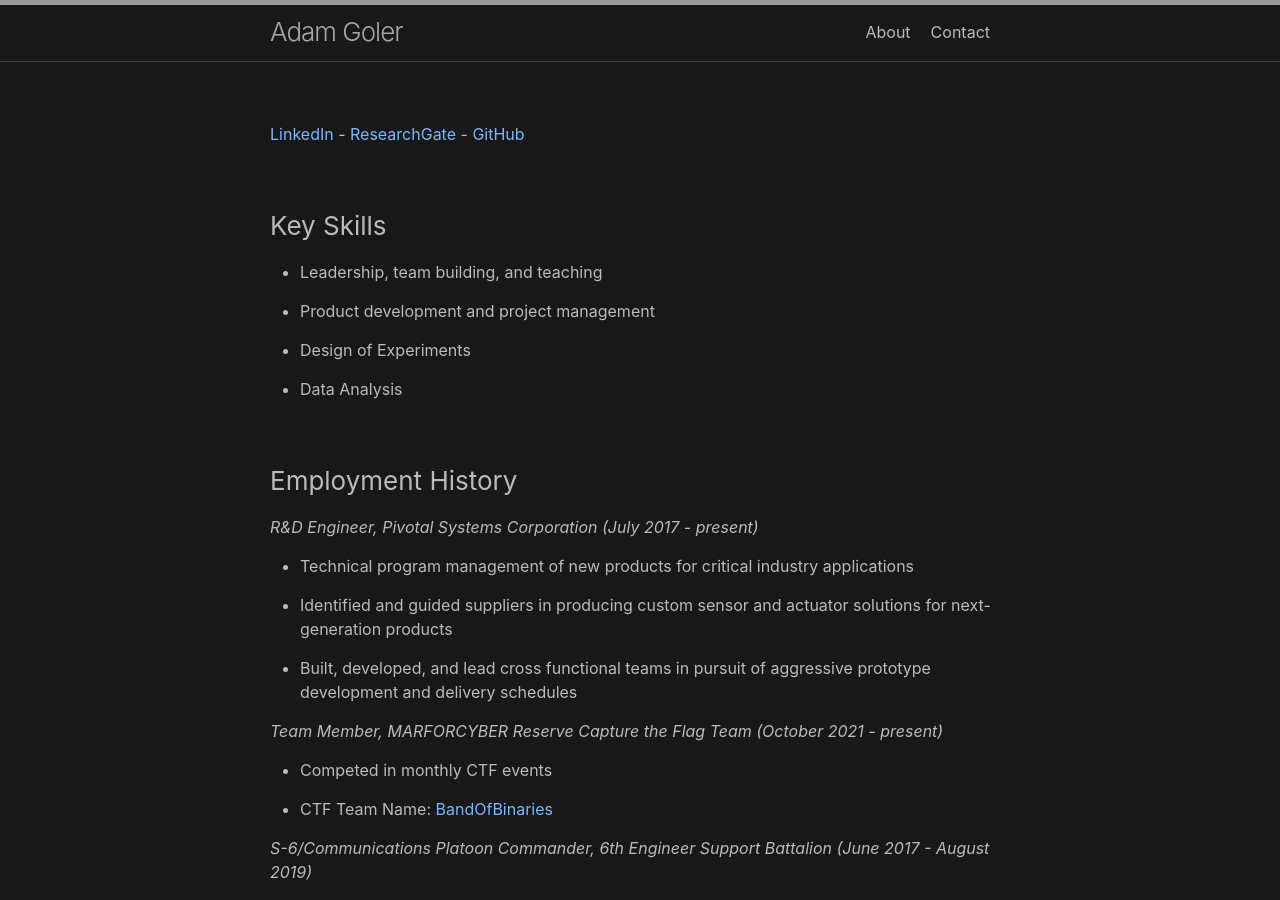
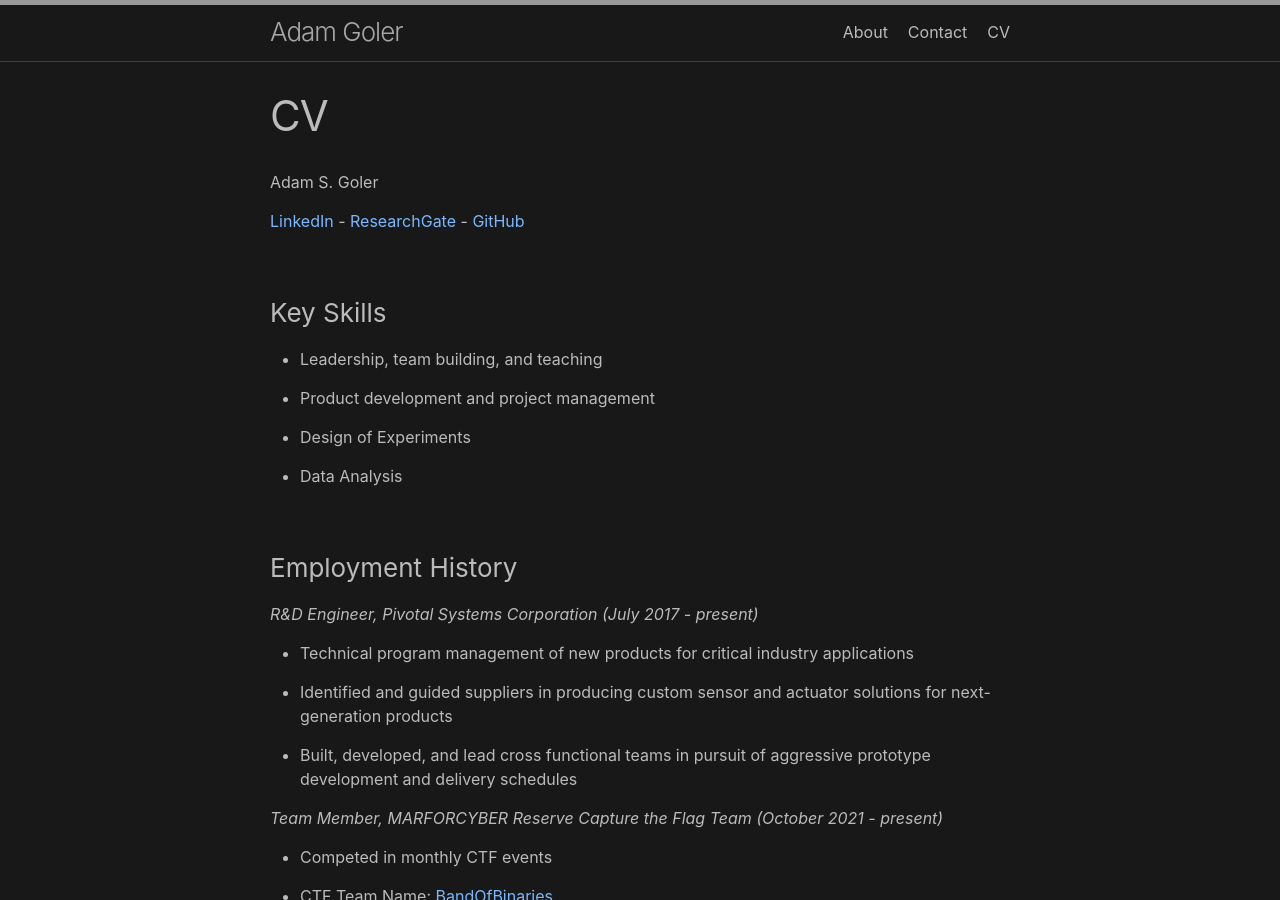
Before and after one commit to gol3tron/gol3tron.github.io, a Jekyll site: the page built from cv.md, in a window 1280 px wide and 900 px high. Built offline with Jekyll 4.4.1, drawn with Linux system fonts in a browser that asks for light colours.

Commit message:
Update cv.md

```diff
--- a/cv.md
+++ b/cv.md
@@ -1,8 +1,11 @@
 ---
 layout: page
 permalink: /cv/
-title: ""
+title: "CV"
 ---
+
+Adam S. Goler
+
 [LinkedIn](https://www.linkedin.com/in/asgoler/) - [ResearchGate](https://www.researchgate.net/profile/Adam-Goler) - [GitHub](https://github.com/gol3tron)
 
 ### Key Skills
@@ -53,8 +56,6 @@ title: ""
 
 *[Adjunct Faculty, Department of Physics, American University](https://www.american.edu/cas/faculty/ag2866a.cfm) (May - August 2009)*
 
-
-
 ### Publications
 
 ["Tracking individual membrane proteins and their biochemistry: The power of direct observation"](https://pubmed.ncbi.nlm.nih.gov/25998277/)
```
